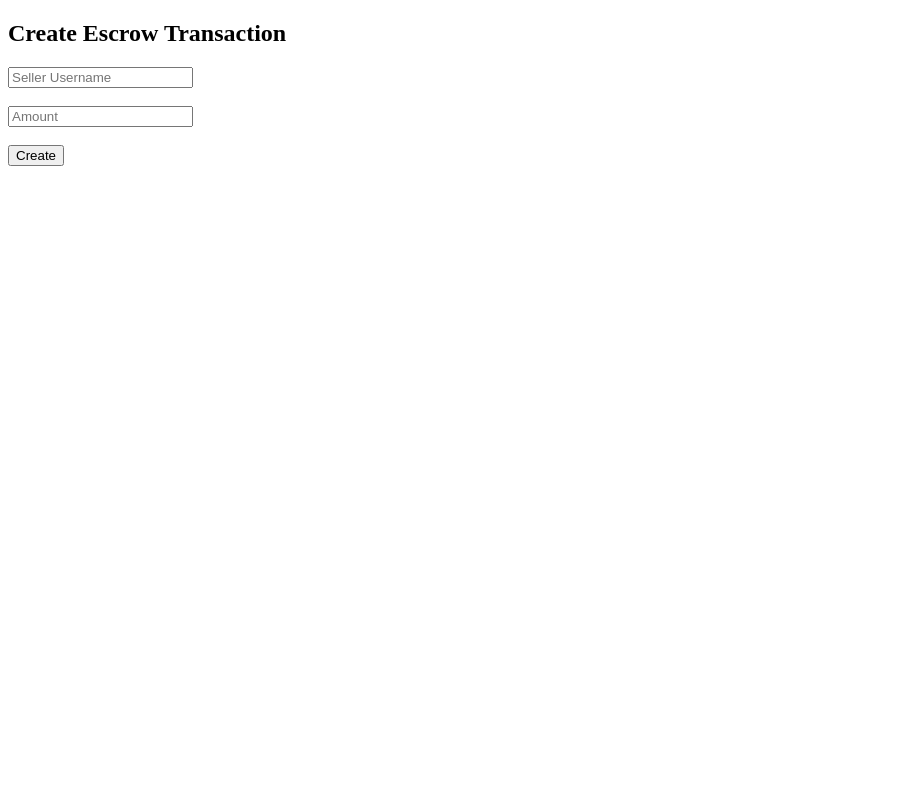
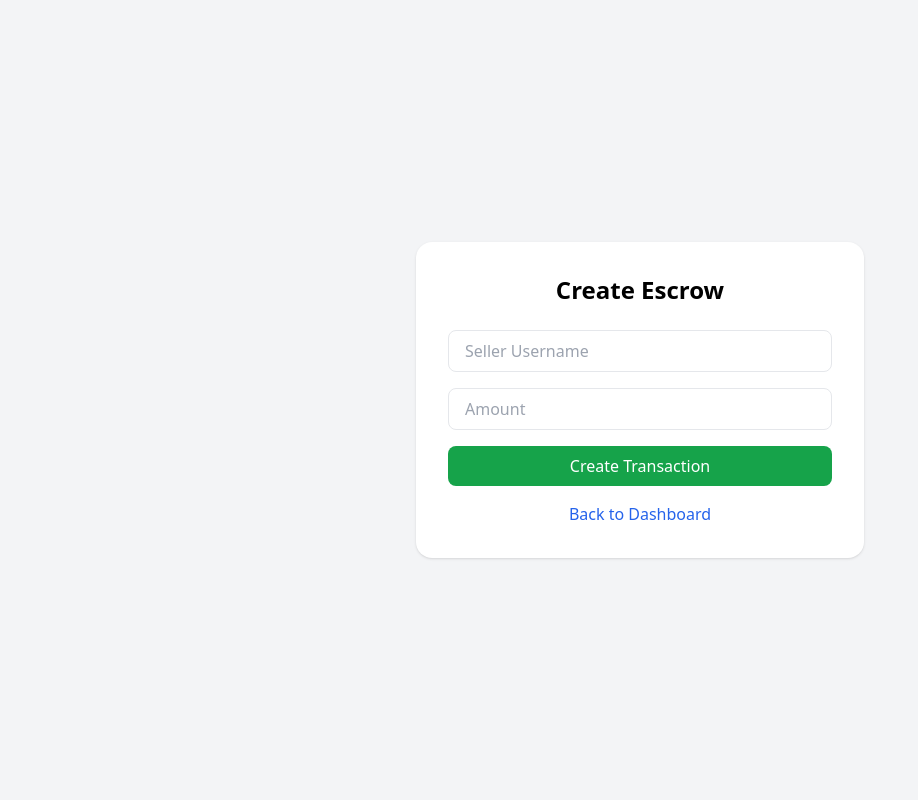
Before and after one commit to Sadik877/Mercxescrow, a Flask app: page /create in a window 1280 px wide. Shown: the whole page, without its empty margins (0-918 px from the left). Run offline with Flask 3, Linux system fonts and the light colour scheme; a user stored in the database is signed in; some libraries are stand-ins or nearby versions.

Commit message:
Update create.html

```diff
--- a/templates/create.html
+++ b/templates/create.html
@@ -2,13 +2,28 @@
 <html>
 <head>
     <title>Create Transaction</title>
+    <script src="https://cdn.tailwindcss.com"></script>
 </head>
-<body>
-    <h2>Create Escrow Transaction</h2>
-    <form method="POST">
-        <input type="text" name="seller" placeholder="Seller Username" required><br><br>
-        <input type="number" step="0.01" name="amount" placeholder="Amount" required><br><br>
-        <button type="submit">Create</button>
+<body class="bg-gray-100 min-h-screen flex items-center justify-center">
+
+<div class="bg-white p-8 rounded-2xl shadow w-full max-w-md">
+    <h2 class="text-2xl font-bold mb-6 text-center">Create Escrow</h2>
+
+    <form method="POST" class="space-y-4">
+        <input type="text" name="seller" placeholder="Seller Username"
+               class="w-full border rounded-lg px-4 py-2" required>
+
+        <input type="number" step="0.01" name="amount" placeholder="Amount"
+               class="w-full border rounded-lg px-4 py-2" required>
+
+        <button type="submit"
+                class="w-full bg-green-600 text-white py-2 rounded-lg hover:bg-green-700">
+            Create Transaction
+        </button>
     </form>
+
+    <a href="/dashboard" class="block text-center mt-4 text-blue-600">Back to Dashboard</a>
+</div>
+
 </body>
 </html>
```
